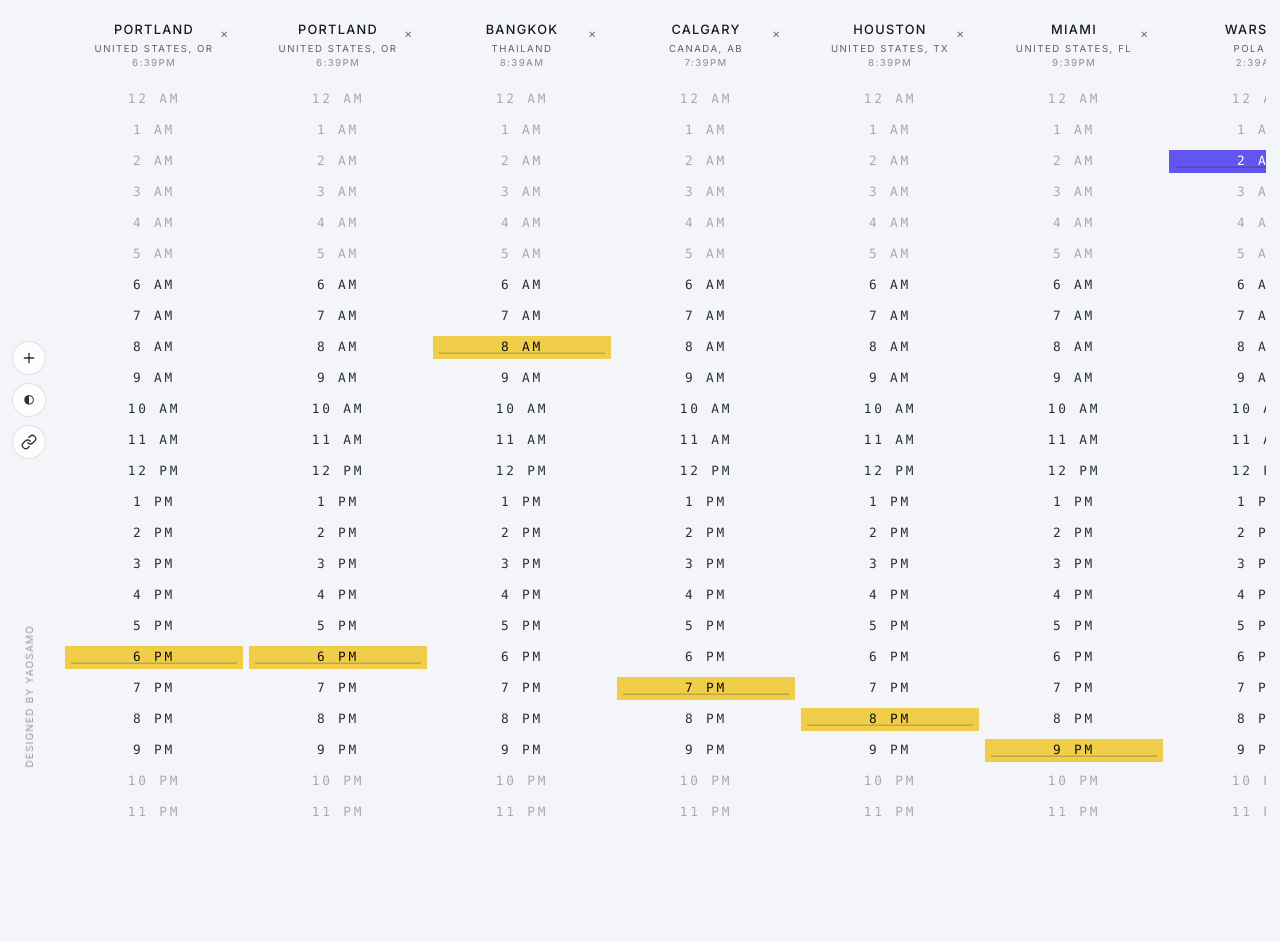
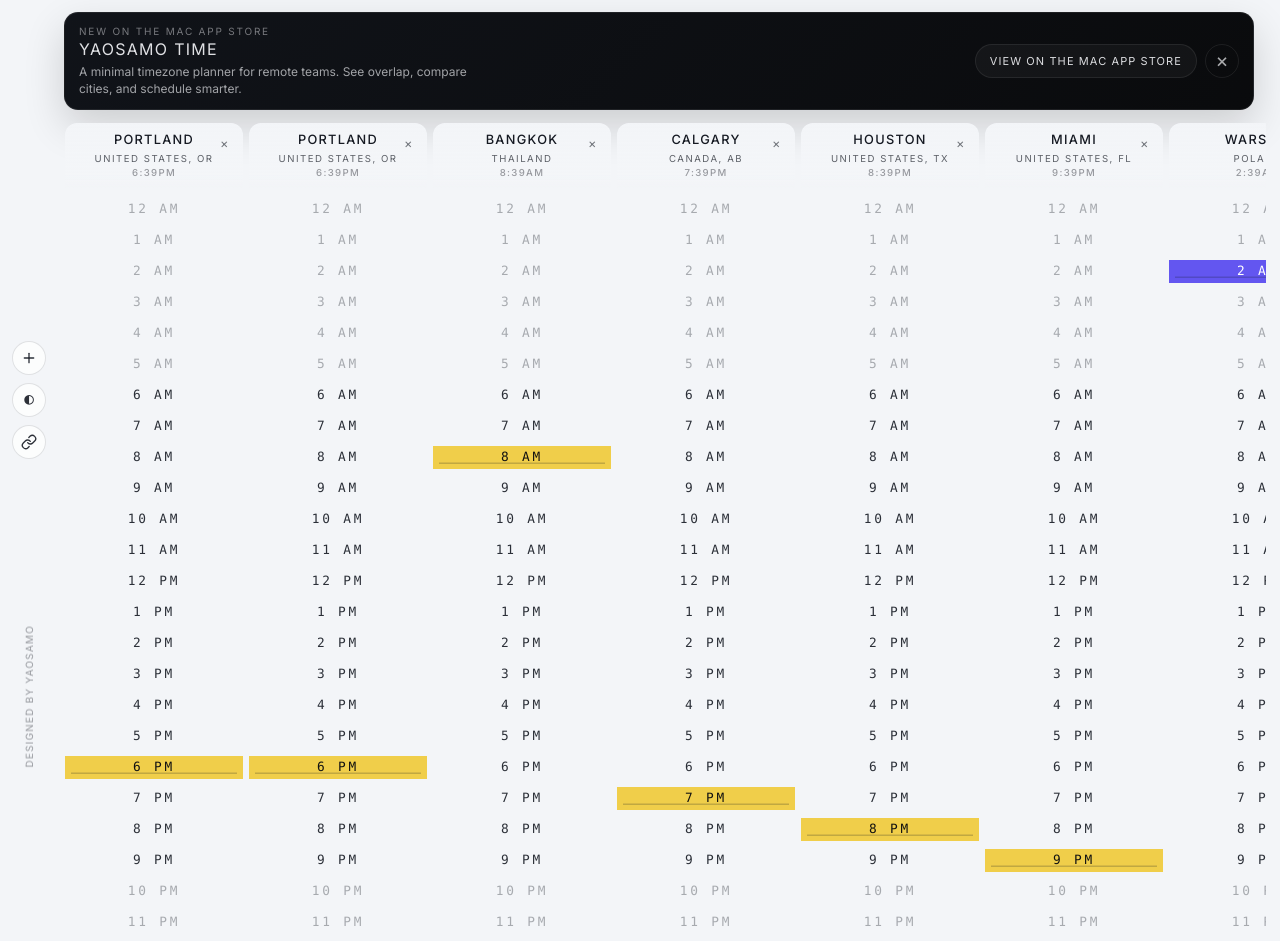
Before and after one commit to yaosamo/when-there, a website: page index.html in a window 1280 px wide. Before the commit the page ends 857 px from the top, so only its background shows below. Drawn offline with Linux system fonts and the light colour scheme; no server answers.

Commit message:
feat: add mac app store promo banner

```diff
--- a/index.html
+++ b/index.html
@@ -42,6 +42,26 @@
       <p class="site-credit">
         Designed by Yaosamo
       </p>
+      <section class="promo-banner" id="promo-banner" aria-label="Yaosamo Time app promotion">
+        <div class="promo-copy">
+          <p class="promo-eyebrow">New on the Mac App Store</p>
+          <p class="promo-title">Yaosamo Time</p>
+          <p class="promo-description">A minimal timezone planner for remote teams. See overlap, compare cities, and schedule smarter.</p>
+        </div>
+        <div class="promo-actions">
+          <a
+            class="promo-link"
+            href="https://apps.apple.com/us/app/yaosamo-time/id6759643546?mt=12&uo=4"
+            target="_blank"
+            rel="noreferrer"
+          >
+            View on the Mac App Store
+          </a>
+          <button id="promo-banner-close" class="promo-close" type="button" aria-label="Dismiss app promotion">
+            <span aria-hidden="true">×</span>
+          </button>
+        </div>
+      </section>
       <div class="action-rail" aria-label="Actions">
         <button id="add-zone-button" class="action-btn add-zone-fab" type="button" aria-label="Add time zone">
           <svg viewBox="0 0 24 24" aria-hidden="true" focusable="false" class="lucide lucide-plus-icon lucide-plus">
--- a/src/index.js
+++ b/src/index.js
@@ -7,6 +7,7 @@ const REMOVE_MOVE_DELAY_MS = 60;
 const COLUMN_FILL_MS = 100;
 const ADD_FADE_MS = 100;
 const THEME_STORAGE_KEY = "when-there-theme";
+const PROMO_BANNER_DISMISSED_STORAGE_KEY = "when-there-promo-banner-dismissed-v1";
 const LOCAL_APP_STATE_STORAGE_KEY = "when-there-local-app-state";
 const ZONES_PREFERENCE_STORAGE_KEY = "when-there-zones-preference";
 const VIEWER_ZONE_OVERRIDE_STORAGE_KEY = "when-there-viewer-zone-override";
@@ -36,6 +37,8 @@ const state = {
 };
 
 const timelineEl = document.querySelector("#timeline");
+const promoBannerEl = document.querySelector("#promo-banner");
+const promoBannerCloseButton = document.querySelector("#promo-banner-close");
 const addZoneButton = document.querySelector("#add-zone-button");
 const themeToggleButton = document.querySelector("#theme-toggle-button");
 const shareStateButton = document.querySelector("#share-state-button");
@@ -73,6 +76,7 @@ bootstrap();
 
 async function bootstrap() {
   initThemeMode();
+  initPromoBanner();
   const viewerContext = await hydrateHourFormatFromServer();
   const hasSharedState = urlHasSharedStateParam();
   applyViewerDrivenDefaults(viewerContext);
@@ -93,6 +97,7 @@ async function bootstrap() {
 }
 
 function wireEvents() {
+  promoBannerCloseButton?.addEventListener("click", dismissPromoBanner);
   addZoneButton.addEventListener("click", () => {
     if (addZonePanel.hidden) {
       openAddZonePanel();
@@ -136,6 +141,18 @@ function wireEvents() {
   } else if (typeof systemThemeQuery.addListener === "function") {
     systemThemeQuery.addListener(handleSystemThemeChange);
   }
+}
+
+function initPromoBanner() {
+  if (!promoBannerEl) return;
+  const isDismissed = window.localStorage.getItem(PROMO_BANNER_DISMISSED_STORAGE_KEY) === "1";
+  promoBannerEl.hidden = isDismissed;
+}
+
+function dismissPromoBanner() {
+  if (!promoBannerEl) return;
+  promoBannerEl.hidden = true;
+  window.localStorage.setItem(PROMO_BANNER_DISMISSED_STORAGE_KEY, "1");
 }
 
 function initThemeMode() {
--- a/styles.css
+++ b/styles.css
@@ -189,6 +189,50 @@
   .site-credit a {
     color: rgba(21, 25, 34, 0.72);
   }
+
+  .promo-banner {
+    border-color: rgba(21, 25, 34, 0.1);
+    background:
+      linear-gradient(135deg, rgba(255, 255, 255, 0.92), rgba(240, 244, 251, 0.94)),
+      rgba(255, 255, 255, 0.94);
+    box-shadow: 0 10px 30px rgba(21, 25, 34, 0.08);
+  }
+
+  .promo-eyebrow {
+    color: rgba(21, 25, 34, 0.48);
+  }
+
+  .promo-title {
+    color: rgba(21, 25, 34, 0.92);
+  }
+
+  .promo-description {
+    color: rgba(21, 25, 34, 0.62);
+  }
+
+  .promo-link {
+    border-color: rgba(21, 25, 34, 0.12);
+    background: rgba(21, 25, 34, 0.04);
+    color: rgba(21, 25, 34, 0.9);
+  }
+
+  .promo-link:hover,
+  .promo-link:focus-visible {
+    border-color: rgba(21, 25, 34, 0.18);
+    background: rgba(21, 25, 34, 0.08);
+  }
+
+  .promo-close {
+    border-color: rgba(21, 25, 34, 0.1);
+    color: rgba(21, 25, 34, 0.72);
+  }
+
+  .promo-close:hover,
+  .promo-close:focus-visible {
+    background: rgba(21, 25, 34, 0.06);
+    border-color: rgba(21, 25, 34, 0.18);
+    color: rgba(21, 25, 34, 0.92);
+  }
 }
 
 * {
@@ -216,6 +260,113 @@ body {
   display: flex;
   flex-direction: column;
   padding: 12px 14px 10px;
+}
+
+.promo-banner {
+  display: grid;
+  grid-template-columns: minmax(0, 1fr) auto;
+  gap: 12px;
+  align-items: center;
+  margin: 0 12px 12px 50px;
+  padding: 12px 14px;
+  border: 1px solid rgba(255, 255, 255, 0.08);
+  border-radius: 14px;
+  background:
+    linear-gradient(135deg, rgba(17, 20, 26, 0.96), rgba(10, 11, 13, 0.98)),
+    rgba(10, 11, 13, 0.96);
+  box-shadow: 0 16px 40px rgba(0, 0, 0, 0.16);
+}
+
+.promo-copy {
+  display: grid;
+  gap: 4px;
+  min-width: 0;
+}
+
+.promo-eyebrow,
+.promo-title,
+.promo-description {
+  margin: 0;
+}
+
+.promo-eyebrow {
+  font-family: var(--font-sans);
+  font-size: 10px;
+  letter-spacing: 0.18em;
+  text-transform: uppercase;
+  color: rgba(232, 233, 236, 0.48);
+}
+
+.promo-title {
+  font-family: var(--font-sans);
+  font-size: 16px;
+  line-height: 1.1;
+  letter-spacing: 0.08em;
+  text-transform: uppercase;
+  color: rgba(232, 233, 236, 0.96);
+}
+
+.promo-description {
+  max-width: 52ch;
+  font-family: var(--font-sans);
+  font-size: 12px;
+  line-height: 1.45;
+  color: rgba(232, 233, 236, 0.68);
+}
+
+.promo-actions {
+  display: flex;
+  align-items: center;
+  gap: 8px;
+}
+
+.promo-link,
+.promo-close {
+  display: inline-flex;
+  align-items: center;
+  justify-content: center;
+  min-height: 34px;
+  border-radius: 999px;
+  border: 1px solid rgba(255, 255, 255, 0.08);
+  text-decoration: none;
+  transition: background-color 120ms ease, border-color 120ms ease, color 120ms ease, transform 120ms ease;
+}
+
+.promo-link {
+  padding: 0 14px;
+  background: rgba(255, 255, 255, 0.04);
+  color: rgba(232, 233, 236, 0.94);
+  font-family: var(--font-sans);
+  font-size: 11px;
+  letter-spacing: 0.1em;
+  text-transform: uppercase;
+}
+
+.promo-link:hover,
+.promo-link:focus-visible {
+  background: rgba(255, 255, 255, 0.08);
+  border-color: rgba(255, 255, 255, 0.16);
+  transform: translateY(-1px);
+  outline: none;
+}
+
+.promo-close {
+  width: 34px;
+  padding: 0;
+  background: transparent;
+  color: rgba(232, 233, 236, 0.72);
+  font: inherit;
+  font-size: 20px;
+  line-height: 1;
+  cursor: pointer;
+}
+
+.promo-close:hover,
+.promo-close:focus-visible {
+  background: rgba(255, 255, 255, 0.05);
+  border-color: rgba(255, 255, 255, 0.16);
+  color: rgba(232, 233, 236, 0.95);
+  outline: none;
 }
 
 main {
@@ -885,6 +1036,16 @@ main {
 }
 
 @media (max-width: 900px) {
+  .promo-banner {
+    grid-template-columns: 1fr;
+    margin: 0 8px 12px 42px;
+    padding: 12px;
+  }
+
+  .promo-actions {
+    justify-content: space-between;
+  }
+
   .action-rail {
     left: 8px;
   }
@@ -907,6 +1068,17 @@ main {
     width: 34px;
     padding: 0.75em 0;
     font-size: 9px;
+  }
+}
+
+@media (max-width: 640px) {
+  .promo-banner {
+    margin: 0 4px 10px 40px;
+    gap: 10px;
+  }
+
+  .promo-link {
+    flex: 1 1 auto;
   }
 }
 
```
